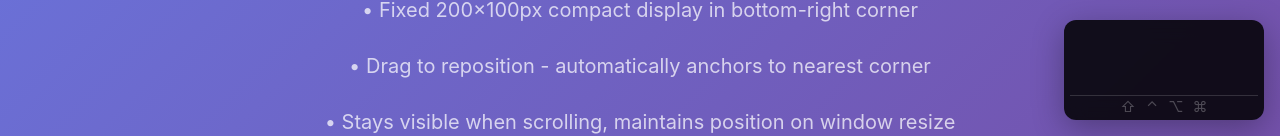
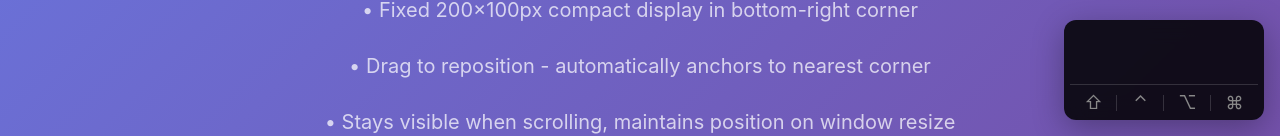
Before and after one commit to microbit-matt-hillsdon/keyosd, a website built with Vite: page index.html in a window 1280 px wide. Shown: the part 664-800 px from the top of the page. Built offline with nearby package versions, Linux system fonts and the light colour scheme.

Commit message:
Style modifiers

```diff
--- a/src/styles.css
+++ b/src/styles.css
@@ -41,24 +41,36 @@
 
 .keycastjs-modifiers-area {
   display: flex;
-  justify-content: center;
-  gap: 6px;
-  padding-top: 3px;
+  justify-content: space-between;
+  align-items: center;
+  padding-top: 6px;
   border-top: 1px solid rgba(255, 255, 255, 0.15);
   flex-shrink: 0;
+  height: 30px;
 }
 
 .keycastjs-modifier {
-  font-size: 15px;
+  font-size: 18px;
   font-weight: 400;
-  color: #ffffff;
-  opacity: 0.25;
-  transition: opacity 0.15s ease;
-  min-width: 18px;
+  color: #888888;
+  transition: color 0.15s ease;
+  flex: 1;
   text-align: center;
   line-height: 1;
+  position: relative;
+}
+
+.keycastjs-modifier:not(:last-child)::after {
+  content: '';
+  position: absolute;
+  right: 0;
+  top: 50%;
+  transform: translateY(-50%);
+  height: 16px;
+  width: 1px;
+  background: rgba(255, 255, 255, 0.15);
 }
 
 .keycastjs-modifier-active {
-  opacity: 1;
+  color: #ffffff;
 }
```
